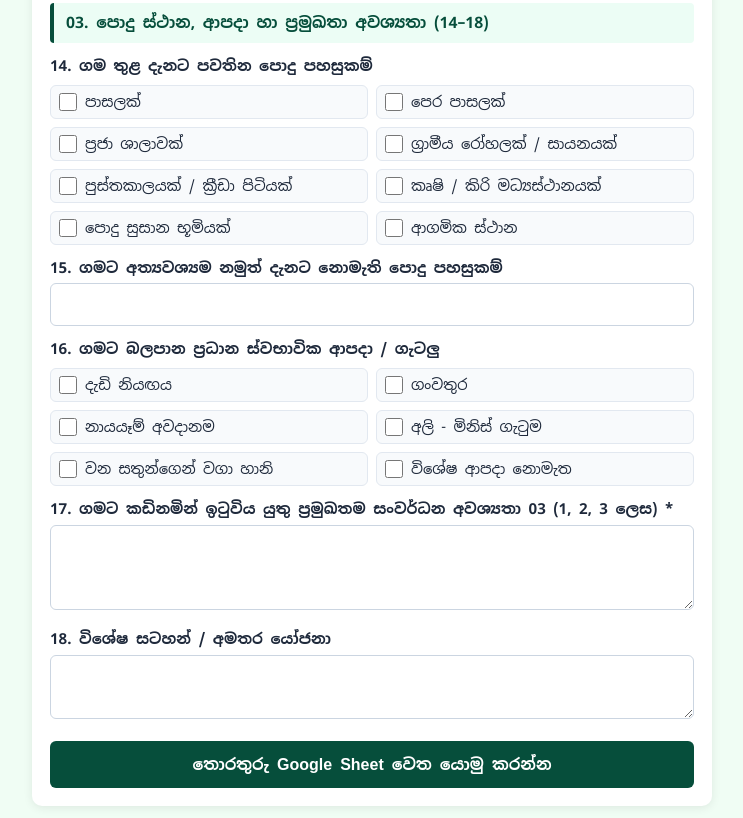
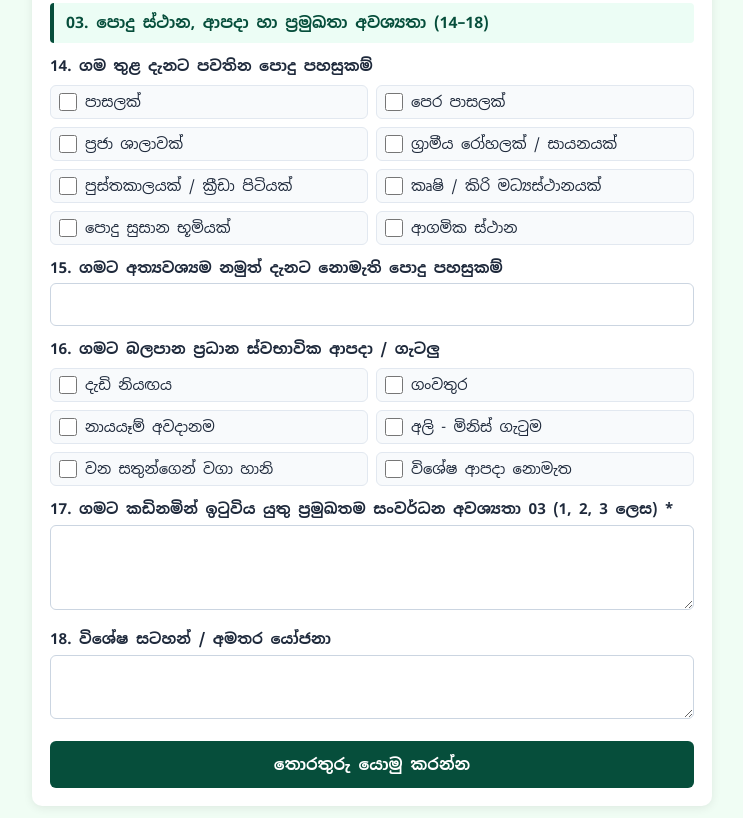
Before and after one commit to infomonaragalaps-lgtm/Form-B-----2027, a plain HTML site: page index.html in a window 1280 px wide. Shown: the part 1674-2492 px from the top of the page, without its empty margins (268-1011 px from the left). Drawn offline with Linux system fonts and the light colour scheme; no server answers.

Commit message:
Update index.html

```diff
--- a/index.html
+++ b/index.html
@@ -345,7 +345,7 @@
     <label>18. විශේෂ සටහන් / අමතර යෝජනා</label>
     <textarea id="notes" rows="2"></textarea>
 
-    <button type="submit" id="submitBtn" class="btn">තොරතුරු Google Sheet වෙත යොමු කරන්න</button>
+    <button type="submit" id="submitBtn" class="btn">තොරතුරු යොමු කරන්න</button>
   </form>
 </div>
 
```
